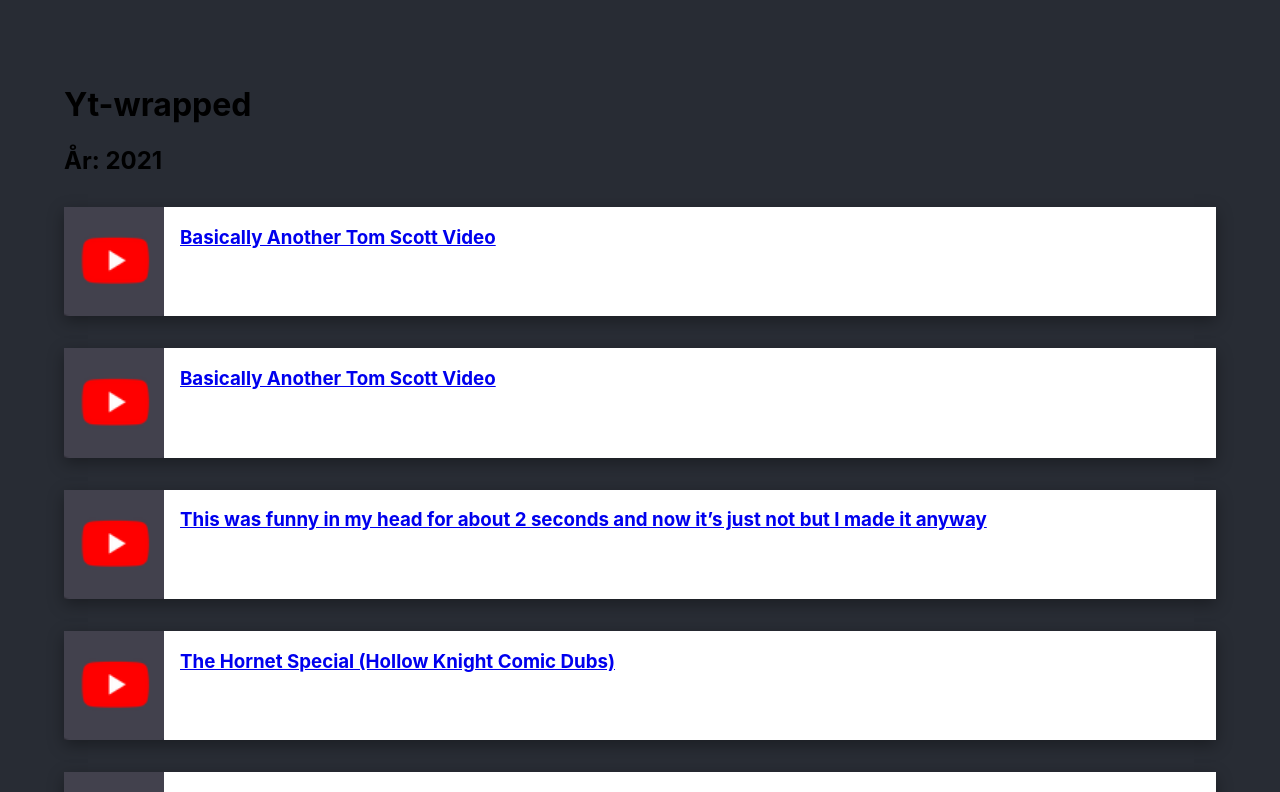
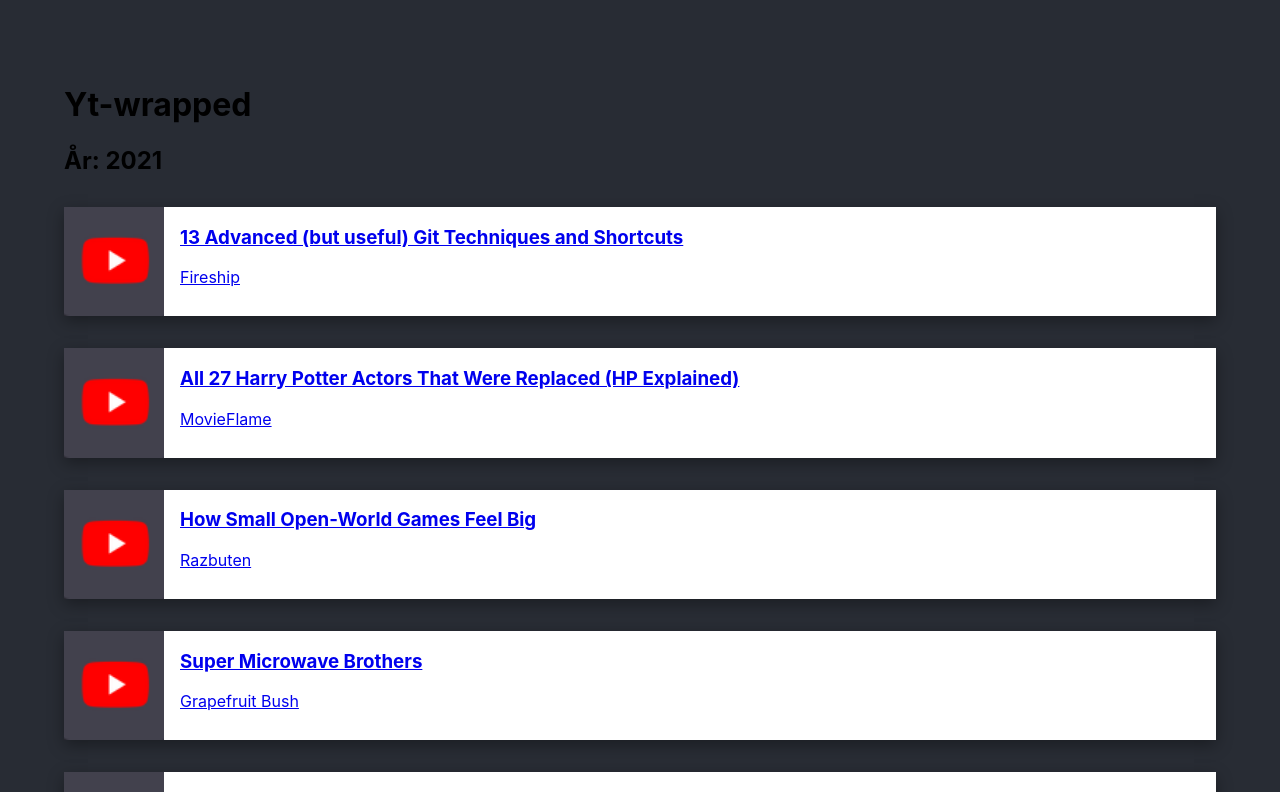
Before and after one commit to paalss/youtube-wrapped, a React (Create React App) app: page / in a window 1280 px wide. Shown: the top 792 px of the page. Built offline with nearby package versions, Linux system fonts and the light colour scheme.

Commit message:
outsourcet testdata til egen json fil

```diff
--- a/src/App.js
+++ b/src/App.js
@@ -1,5 +1,6 @@
 import "./App.css";
 // import data from "./youtube-data/watch-history.json";
+import testdata from "./youtube-data/testdata.json";
 
 import { useState } from "react";
 
@@ -23,50 +24,6 @@
 
 */
 
-const testData = [
-  {
-    title: "Watched Basically Another Tom Scott Video",
-    titleUrl: "https://www.youtube.com/watch?v\u003d2uXS20iWve4",
-    time: "2021-12-03T15:02:58.289Z",
-  },
-  {
-    title: "Watched Basically Another Tom Scott Video",
-    titleUrl: "https://www.youtube.com/watch?v\u003d2uXS20iWve4",
-    time: "2021-06-07T15:56:52.805Z",
-  },
-  {
-    title:
-      "Watched This was funny in my head for about 2 seconds and now it’s just not but I made it anyway",
-    titleUrl: "https://www.youtube.com/watch?v\u003d2uXS20iWve4",
-    time: "2021-12-03T15:0",
-  },
-  {
-    title: "Watched The Hornet Special (Hollow Knight Comic Dubs)",
-    titleUrl: "https://www.youtube.com/watch?v\u003d2uXS20iWve4",
-    time: "2021-12-03T15",
-  },
-  {
-    title: "Watched The Hornet Special (Hollow Knight Comic Dubs)",
-    titleUrl: "https://www.youtube.com/watch?v\u003d2uXS20iWve4",
-    time: "2021-06-07T15:56:49.204Z",
-  },
-  {
-    title: "Watched Basically Another Tom Scott Video",
-    titleUrl: "https://www.youtube.com/watch?v\u003d2uXS20iWve4",
-    time: "2021-12-03T15:02:11.522Z",
-  },
-];
-
-// sortByFrequency(testArray) =>
-/**
- * 0: "Watched Basically Another Tom Scott Video"
- * 1: "Watched Basically Another Tom Scott Video"
- * 2: "Watched Basically Another Tom Scott Video"
- * 3: "The Hornet Special (Hollow Knight Comic Dubs)"
- * 4: "The Hornet Special (Hollow Knight Comic Dubs)"
- * 5: "Watched This was funny in my head for about 2 seconds and now it’s just not but I made it anyway"
- */
-
 const filterByYear = (allData, year) =>
   allData.filter((e) => e.time.includes(year));
 
@@ -78,7 +35,7 @@
 
 function App() {
   const year = "2021";
-  const thisYearData = filterByYear(testData, year);
+  const thisYearData = filterByYear(testdata, year);
 
   const [loadedData, setLoadedData] = useState(
     getFirstEntries(thisYearData, 5)
@@ -87,6 +44,7 @@
   const loadMoreHandler = () => {
     setLoadedData(getFirstEntries(thisYearData, 10));
   };
+
   return (
     <div className="App">
       <h1>Yt-wrapped</h1>
--- /dev/null
+++ b/src/youtube-data/testdata.json
@@ -0,0 +1,158 @@
+[
+  {
+    "header": "YouTube",
+    "title": "Watched 13 Advanced (but useful) Git Techniques and Shortcuts",
+    "titleUrl": "https://www.youtube.com/watch?v\u003decK3EnyGD8o",
+    "subtitles": [
+      {
+        "name": "Fireship",
+        "url": "https://www.youtube.com/channel/UCsBjURrPoezykLs9EqgamOA"
+      }
+    ],
+    "time": "2021-12-03T15:02:11.522Z",
+    "products": ["YouTube"],
+    "activityControls": ["YouTube watch history"]
+  },
+  {
+    "header": "YouTube",
+    "title": "Watched All 27 Harry Potter Actors That Were Replaced (HP Explained)",
+    "titleUrl": "https://www.youtube.com/watch?v\u003ddNupv38UleQ",
+    "subtitles": [
+      {
+        "name": "MovieFlame",
+        "url": "https://www.youtube.com/channel/UCOajpsI8t3Eg-u-s2j_c-cQ"
+      }
+    ],
+    "time": "2021-12-03T15:01:37.211Z",
+    "products": ["YouTube"],
+    "activityControls": ["YouTube watch history"]
+  },
+  {
+    "header": "YouTube",
+    "title": "Watched How Small Open-World Games Feel Big",
+    "titleUrl": "https://www.youtube.com/watch?v\u003dS3cPJL4ISlU",
+    "subtitles": [
+      {
+        "name": "Razbuten",
+        "url": "https://www.youtube.com/channel/UCfHmyqCntYHQ81ZukNu66rg"
+      }
+    ],
+    "time": "2021-06-07T15:56:52.805Z",
+    "products": ["YouTube"],
+    "activityControls": ["YouTube watch history"]
+  },
+  {
+    "header": "YouTube",
+    "title": "Watched Super Microwave Brothers",
+    "titleUrl": "https://www.youtube.com/watch?v\u003dK0kvlULMBQ8",
+    "subtitles": [
+      {
+        "name": "Grapefruit Bush",
+        "url": "https://www.youtube.com/channel/UCbzUrRdSM5s-bHjesDaeOJA"
+      }
+    ],
+    "time": "2021-06-07T15:56:49.204Z",
+    "products": ["YouTube"],
+    "activityControls": ["YouTube watch history"]
+  },
+  {
+    "title": "Watched Basically Another Tom Scott Video",
+    "titleUrl": "https://www.youtube.com/watch?v\u003d2uXS20iWve4",
+    "time": "2021-12-03T15:02:58.289Z"
+  },
+  {
+    "title": "Watched Basically Another Tom Scott Video",
+    "titleUrl": "https://www.youtube.com/watch?v\u003d2uXS20iWve4",
+    "time": "2021-06-07T15:56:52.805Z"
+  },
+  {
+    "title": "Watched This was funny in my head for about 2 seconds and now it’s just not but I made it anyway",
+    "titleUrl": "https://www.youtube.com/watch?v\u003d2uXS20iWve4",
+    "time": "2021-12-03T15:0"
+  },
+  {
+    "title": "Watched The Hornet Special (Hollow Knight Comic Dubs)",
+    "titleUrl": "https://www.youtube.com/watch?v\u003d2uXS20iWve4",
+    "time": "2021-12-03T15"
+  },
+  {
+    "title": "Watched The Hornet Special (Hollow Knight Comic Dubs)",
+    "titleUrl": "https://www.youtube.com/watch?v\u003d2uXS20iWve4",
+    "time": "2021-06-07T15:56:49.204Z"
+  },
+  {
+    "title": "Watched Basically Another Tom Scott Video",
+    "titleUrl": "https://www.youtube.com/watch?v\u003d2uXS20iWve4",
+    "time": "2021-12-03T15:02:11.522Z"
+  },
+  {
+    "header": "YouTube",
+    "title": "Watched I Wrote a Folk Song from a Scammer Email",
+    "titleUrl": "https://www.youtube.com/watch?v\u003dJk31InlOMeQ",
+    "subtitles": [
+      {
+        "name": "Eric Castiglia - Topic",
+        "url": "https://www.youtube.com/channel/UCwPtgnGWVOui0P84EIMlVPQ"
+      }
+    ],
+    "time": "2020-04-17T19:13:24.125Z",
+    "products": ["YouTube"],
+    "activityControls": ["YouTube watch history"]
+  },
+  {
+    "header": "YouTube",
+    "title": "Watched How to Scan a Picture directly to Photoshop",
+    "titleUrl": "https://www.youtube.com/watch?v\u003dmB0r2_c9bKQ",
+    "subtitles": [
+      {
+        "name": "Photoshop Design and Photo editing Tutorials from HowTech",
+        "url": "https://www.youtube.com/channel/UCA-r3kteKyEc-kq6ps8l4dA"
+      }
+    ],
+    "time": "2020-04-17T18:27:40.750Z",
+    "products": ["YouTube"],
+    "activityControls": ["YouTube watch history"]
+  },
+  {
+    "header": "YouTube",
+    "title": "Watched What Is JWT and Why Should You Use JWT",
+    "titleUrl": "https://www.youtube.com/watch?v\u003d7Q17ubqLfaM",
+    "subtitles": [
+      {
+        "name": "Web Dev Simplified",
+        "url": "https://www.youtube.com/channel/UCFbNIlppjAuEX4znoulh0Cw"
+      }
+    ],
+    "time": "2020-04-16T07:27:25.836Z",
+    "products": ["YouTube"],
+    "activityControls": ["YouTube watch history"]
+  },
+  {
+    "header": "YouTube",
+    "title": "Watched iron-ajax… wat?! -- Polycasts #26",
+    "titleUrl": "https://www.youtube.com/watch?v\u003dk1eR_3KqJms",
+    "subtitles": [
+      {
+        "name": "Google Chrome Developers",
+        "url": "https://www.youtube.com/channel/UCnUYZLuoy1rq1aVMwx4aTzw"
+      }
+    ],
+    "time": "2020-04-15T14:03:58.061Z",
+    "products": ["YouTube"],
+    "activityControls": ["YouTube watch history"]
+  },
+  {
+    "header": "YouTube",
+    "title": "Watched Pandemic Comparison: Probability and Number of Deaths",
+    "titleUrl": "https://www.youtube.com/watch?v\u003dv743pmwuPIY",
+    "subtitles": [
+      {
+        "name": "Reigarw Comparisons",
+        "url": "https://www.youtube.com/channel/UCcM-EIxza5g1S0dpnoO_ePA"
+      }
+    ],
+    "time": "2020-04-15T11:24:30.150Z",
+    "products": ["YouTube"],
+    "activityControls": ["YouTube watch history"]
+  }
+]
```
